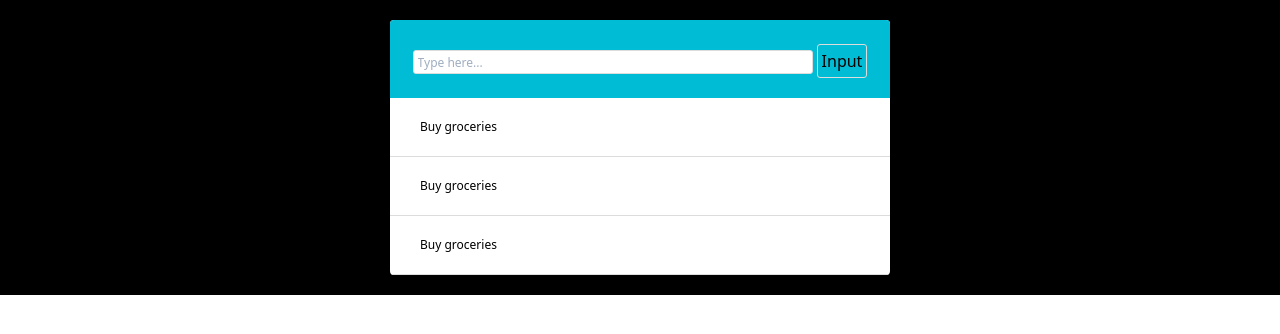
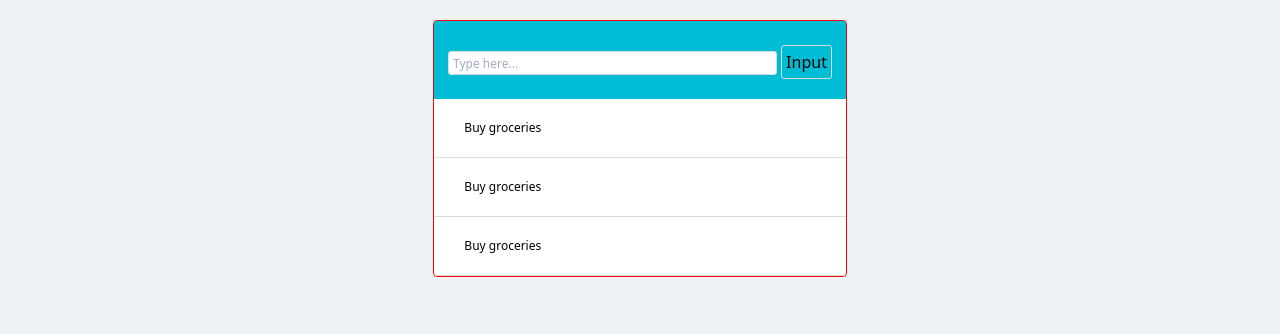
Before and after one commit to gigiskarlett/to-do-hooks, a React (Create React App) app: page / in a window 1280 px wide. Shown: the top 334 px of the page. Built offline with nearby package versions, Linux system fonts and the light colour scheme.

Commit message:
Tailwind

```diff
--- a/src/App.js
+++ b/src/App.js
@@ -44,7 +44,7 @@ class App extends React.Component {
       );
     });
     return (
-      <ToDoContainer className="bg-black">
+      <ToDoContainer>
         <ToDoList>
           <TodoHeader>
             <form onSubmit={(e) => this.addItem(e)}>
@@ -107,18 +107,23 @@ const TaskText = styled.p`
   padding-left: 10px;
 `;
 
-const ToDoList = styled.div`
+const ToDoList = styled.div.attrs({
+  className: "border border-gray-500 w-3/4 sm:w-1/2 lg:w-1/3 sm:bg-blue-500",
+})`
   text-align: center;
   background-color: white;
-  width: 500px;
+  border: 1px solid red;
   border-radius: 4px;
   overflow: hidden;
 `;
 
-const ToDoContainer = styled.div.attrs()`
+const ToDoContainer = styled.div.attrs({
+  className: "bg-gray-200 h-full",
+})`
   justify-content: center;
   padding: 20px;
   display: flex;
+  align-items: flex-start;
 `;
 
 const TodoHeader = styled.div`
--- /dev/null
+++ b/src/assets/custom.css
@@ -0,0 +1,5 @@
+body,
+#root,
+html {
+  height: 100%;
+}
--- a/src/index.js
+++ b/src/index.js
@@ -1,6 +1,7 @@
 import React from "react";
 import ReactDOM from "react-dom";
 import "./assets/main.css";
+import "./assets/custom.css";
 import App from "./App";
 import * as serviceWorker from "./serviceWorker";
 
```
Also changed, not shown: src/assets/main.css.
